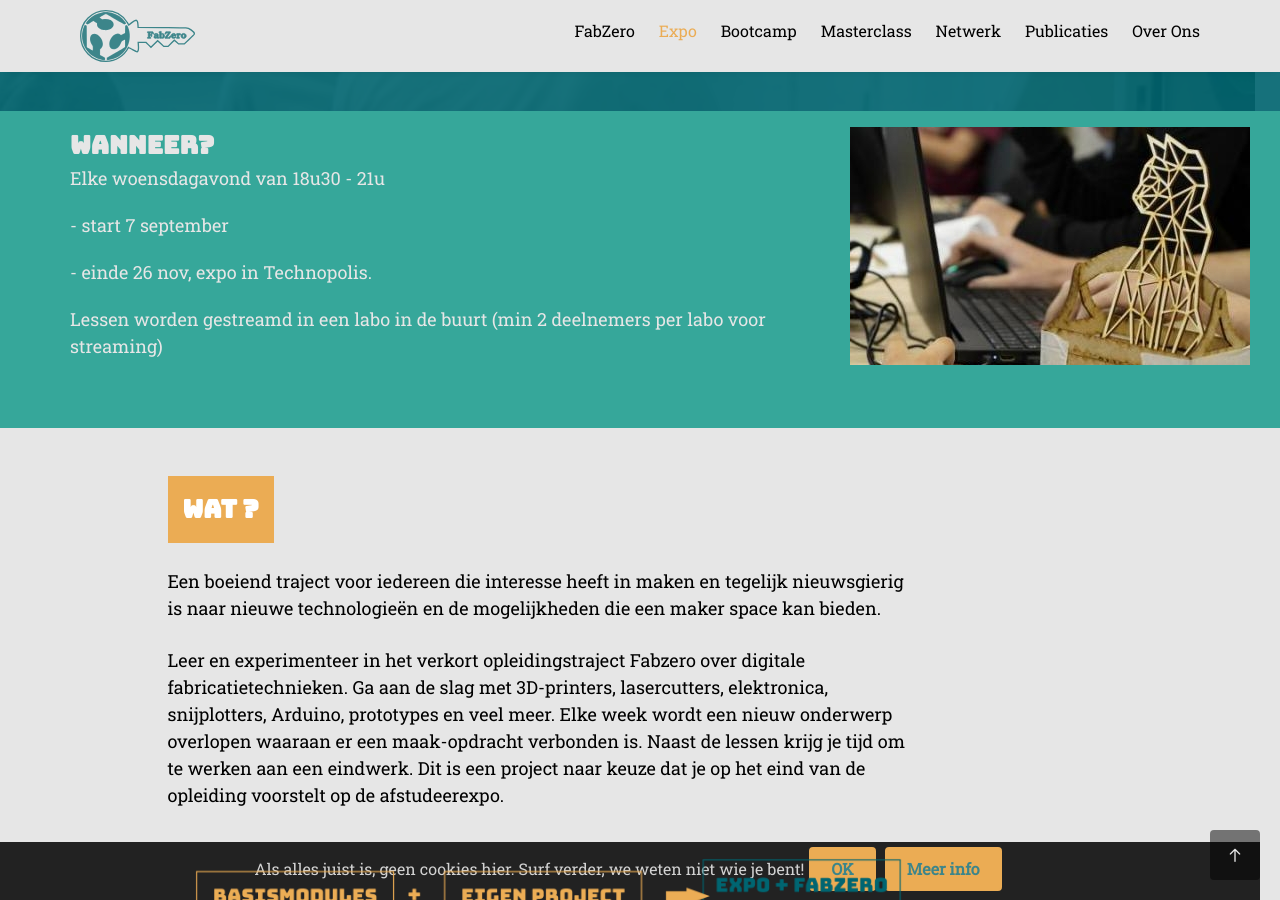
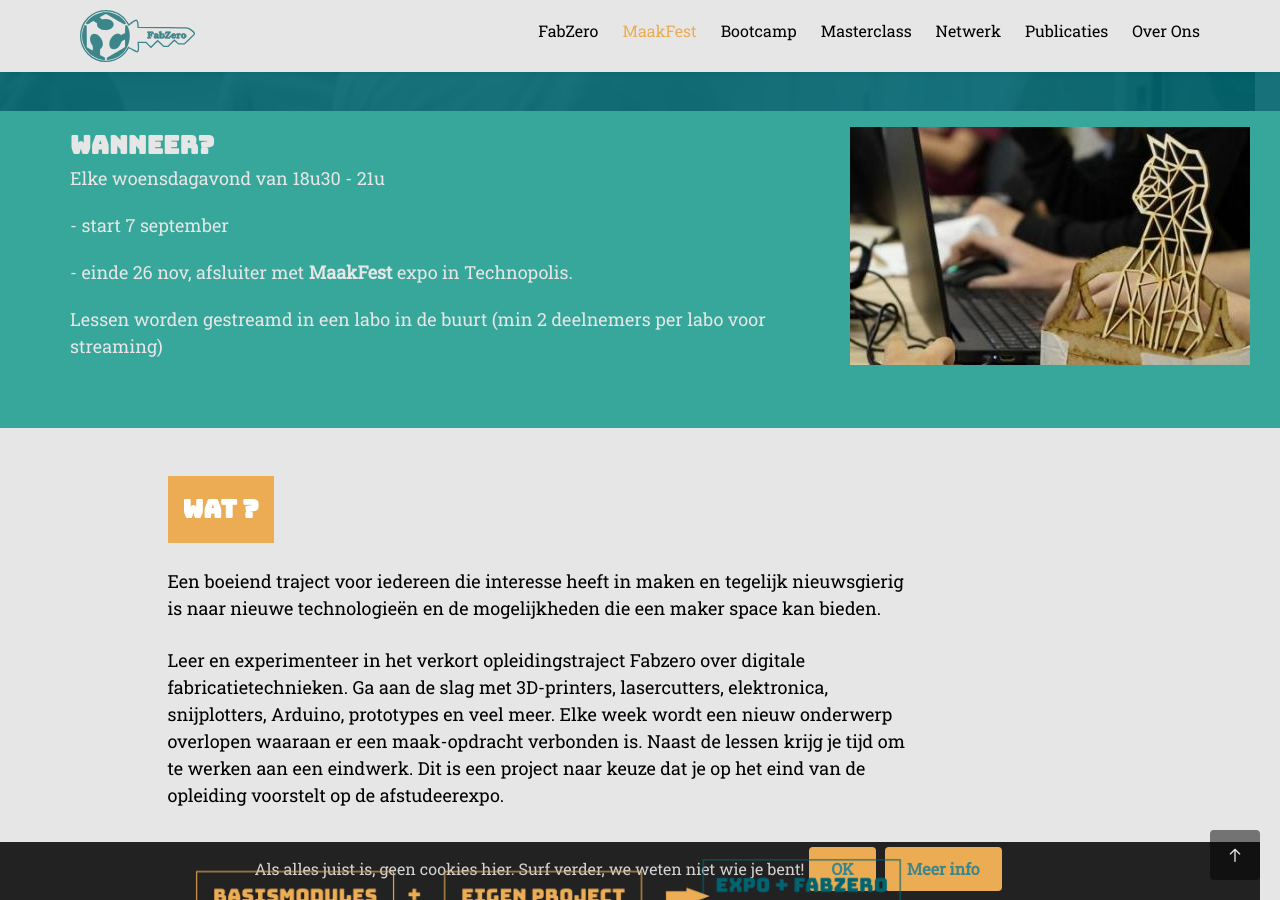
Before and after one commit to IngegnoMakerSpace/inclusievekets, a Jekyll site: the page built from _pages/najaartraject.html, in a window 1280 px wide and 900 px high, scrolled down 489 px. Built offline with Jekyll 4.4.1, drawn with Linux system fonts in a browser that asks for light colours; nearby versions of some CDN libraries; some web fonts are replaced.

Commit message:
Maakfest toevoegen

```diff
--- a/_includes/navbar.html
+++ b/_includes/navbar.html
@@ -22,7 +22,7 @@
               <li><a href="{{ site.baseurl }}/terugblik">FabZero Terugblik</a></li>
             </ul>
           </li>
-          <li class="active"><a href="{{ site.baseurl }}/evenementen">Expo</a></li>
+          <li class="active"><a href="{{ site.baseurl }}/evenementen">MaakFest</a></li>
           <li><a href="{{ site.baseurl }}/bootcamp">Bootcamp</a></li>
           <li class="has-dropdown">
             <span>Masterclass</span>
--- a/_pages/OLDfabexpo.html
+++ b/_pages/OLDfabexpo.html
@@ -1,6 +1,7 @@
 ---
 title: FabZero Opleiding
 layout: default
+published: false
 permalink: /fabexpo
 ---
 
--- a/_pages/najaartraject.html
+++ b/_pages/najaartraject.html
@@ -34,7 +34,7 @@
                     <h3>Wanneer?</h3>
                   <p>Elke woensdagavond van 18u30 - 21u</p>
                   <p>- start 7 september</p>
-                  <p>- einde 26 nov, expo in Technopolis.</p>
+                  <p>- einde 26 nov, afsluiter met <strong>MaakFest</strong> expo in Technopolis.</p>
                   <p>Lessen worden gestreamd in een labo in de buurt (min 2 deelnemers per labo voor streaming)
                   </p>
                 </div>
--- a/index.html
+++ b/index.html
@@ -12,8 +12,8 @@
             <p>&nbsp;</p>
             <h3 class="mb30" style="margin-top: 80px;color: white;">Zin om ondergedompeld te worden in de digitale maakwereld?</h3>
             <p>
-              <strong>Inschrijvingen infosessies FabZero afgesloten.</strong>  <br />
-              <a href="https://docs.google.com/forms/d/1-nT2kw9akf-bYeeD_93KDKQZrUDmsNM4Uc26F3L9ggA/viewform" target="_blank" class="btn btn-primary"><strong>Pre-inschrijving/Reservelijst FabZero Najaar</strong></a> <br />
+              <strong>Inschrijvingen infosessies FabZero 2022 afgesloten.</strong>  <br />
+              <!--a href="https://docs.google.com/forms/d/1-nT2kw9akf-bYeeD_93KDKQZrUDmsNM4Uc26F3L9ggA/viewform" target="_blank" class="btn btn-primary"><strong>Pre-inschrijving/Reservelijst FabZero Najaar</strong></a> <br /-->
               <a href="https://www.youtube.com/watch?v=IYnWooXdiF8&t=11s" class="link-watch popup-vimeo">Kijk de Video:</a>
             </p>
             <p><iframe width="100%" height="415" src="https://www.youtube-nocookie.com/embed/IYnWooXdiF8" frameborder="0" allow="accelerometer; autoplay; clipboard-write; encrypted-media; gyroscope; picture-in-picture" allowfullscreen></iframe></p>
```
Also changed, not shown: _pages/evenementen.html (+41 -11 lines), assets/images/JESevent20221110.png (added), 1 other file.
